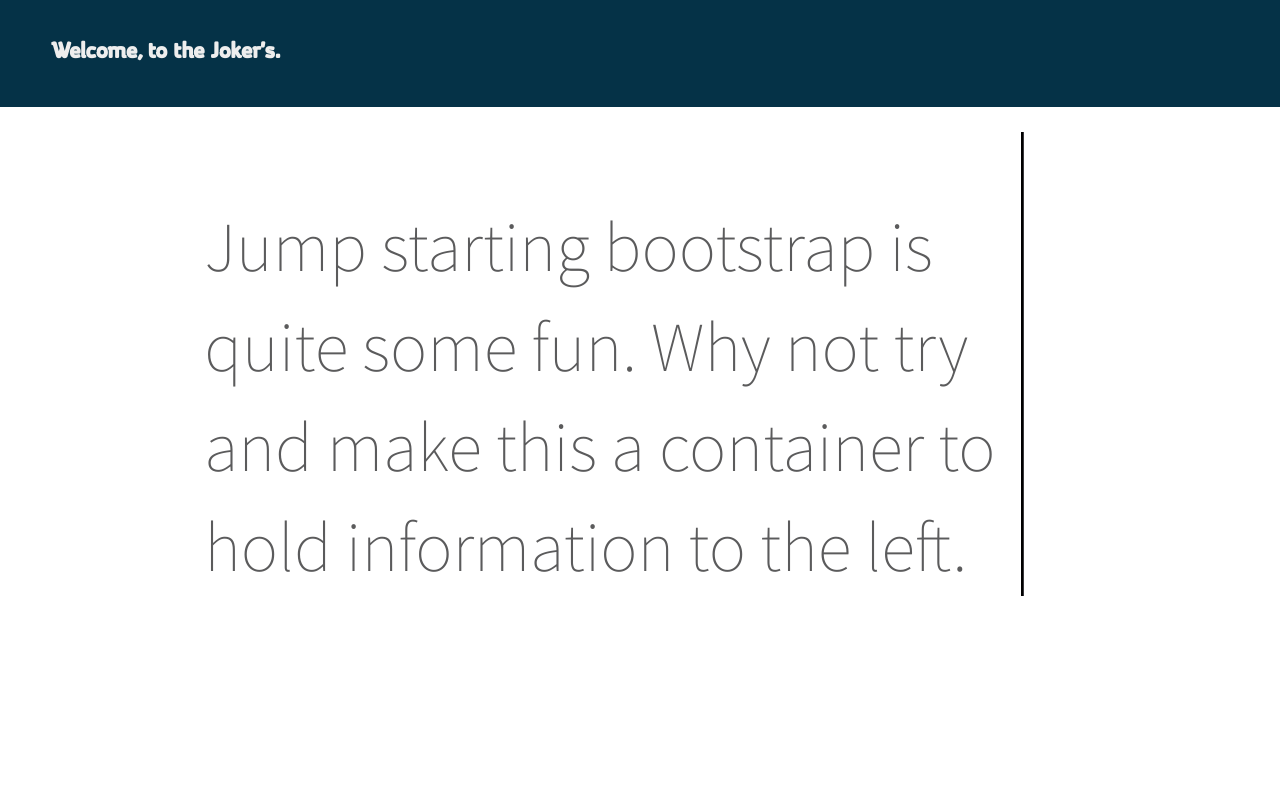
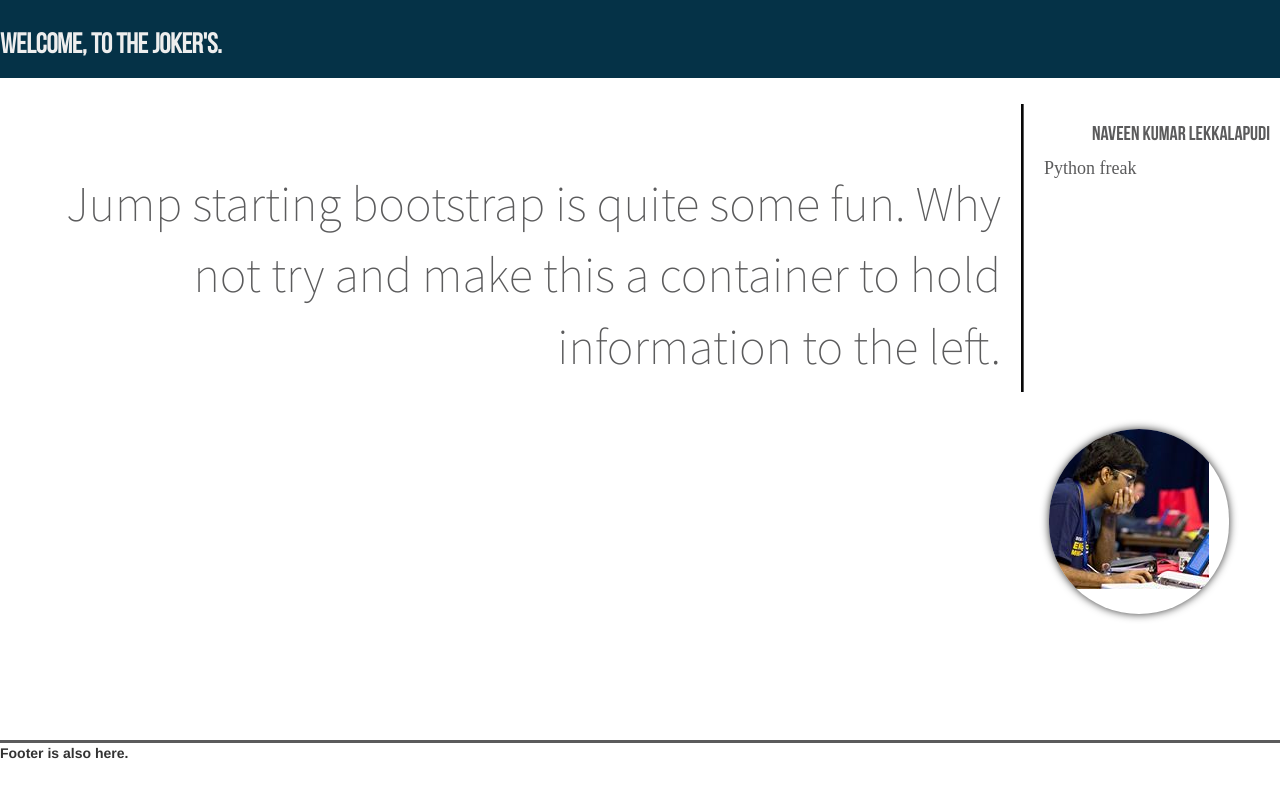
Before and after one commit to nave91/persona, a plain HTML site: page index.html in a window 1280 px wide. Drawn offline with Linux system fonts and the light colour scheme; a web font is replaced by a local one.

Commit message:
adding footer

```diff
--- a/css/main.css
+++ b/css/main.css
@@ -1,37 +1,108 @@
+
 @font-face {
-    font-family: 'Margot Regular';
-    src: url(../fonts/Margot%20Bold.ttf)
-    }
+    font-family: 'Nexa Slab Regular';
+    src: url(../fonts/Nexa%20Slab%20Regular.otf)
+}
+
+@font-face {
+    font-family: 'BebasNeue Regular';
+    src: url(../fonts/BebasNeue%20Regular.ttf)
+}
+@font-face {
+    font-family: 'BebasNeue Bold';
+    src: url(../fonts/BebasNeue%20Bold.ttf)
+}
+@font-face {
+    font-family: 'Aleo-Regular';
+    src: url(../fonts/Aleo-Regulat.otf)
+}
+
 body {
     font-family: 'Source Sans Pro', serif;
     font-size: 23px;
     font-weight: bolder
 }
 
-.startpage-box p{
+
+
+.startpage-leftbox {
+    padding-top:  5%;
+    width: 80%;
+    border-right: 3px solid #5B5B5C;
+    border-right-style: groove;
+    float: left;
+}
+.startpage-leftbox p{
     font-family: 'Source Sans Pro', serif;
-    font-size: 70px;
+    font-size: 50px;
     font-weight: 100;
-    padding-left: 20%;
+    padding-right: 20px;
     color: #5B5B5C;
+    text-align: right;
+}
+.startpage-rightbox {
+    width: 20%;
+    float: right;
+}
+.startpage-rightbox p{
+    font-family: 'Aleo-Regular', serif;
+    font-size: 18px;
+    font-weight: 100;
+    padding-left: 20px;
+    color: #5B5B5C;
+    text-align: left;
+}
+.startpage-rightbox h1{
+    font-family: 'BebasNeue Bold', serif;
+    font-size: 20px;
+    font-weight: 100;
+    padding-left: 2%;
+    padding-right: 10px;
+    right: 4%;
+    color: #5B5B5C;
+    text-align: right;
 }
 
-.startpage-box {
-    padding-top:  5%;
-    width: 80%;
-    border-right: 3px solid #3A393D;
-    border-right-style: groove;
-}
 
 .startpage-header {
-    font-family: 'Margot Regular', serif;
-    padding-top:  3%;
-    padding-left: 4%;
-    padding-bottom: 3%;
+    font-family: 'BebasNeue Regular', serif;
+    padding-top:  2%;
+    padding-bottom: 1%;
     margin-bottom: 2%;
     color: #eee;
     background-color: #053247;
-    font-size: 150%;
+    font-size: 200%;
+}
+.startpage-circle {
+	border-radius: 75px;
+	-webkit-border-radius: 150px;
+	-moz-border-radius: 150px;
+    box-shadow: 0 0 8px rgba(0, 0, 0, .8);
+	-webkit-box-shadow: 0 0 8px rgba(0, 0, 0, .8);
+	-moz-box-shadow: 0 0 8px rgba(0, 0, 0, .8);
+	background: url(../img/dp.jpg) no-repeat;
+    position: fixed;
+    bottom: 20%;
+    right: 4%;
+    padding-right: 10px;
+    padding-bottom: 2%;
+    padding-left: 10px;
+    margin-bottom: 2%;
+    max-height: 100%;
+    max-width: 100%;
+}
+.startpage-circle img {
+    opacity: 0;
+	filter: alpha(opacity=0);
+    max-height: 100%;
+    max-width: 100%;
 }
 
-.start
+
+.footer {
+    position:absolute;
+    bottom:0;
+    width:100%;
+    height:60px;
+    border-top: 3px solid #5B5B5C;
+}
--- a/index.html
+++ b/index.html
@@ -10,14 +10,22 @@
         <link href="css/bootstrap.css" rel=stylesheet type="text/css">
     </head>
     <body>
-            <div class="startpage-header">
-                Welcome, to the Joker's.
-            </div>
-        <div class="startpage-box">
+        <div class="startpage-header">
+            Welcome, to the Joker's.
+        </div>
+        <div class="startpage-leftbox">
             <p>
                 Jump starting bootstrap is quite some fun.
                 Why not try and make this a container to hold information to the left.
             </p>
+        <div class="startpage-circle"><img src="img/dp.jpg" alt="Joker" /></div>
+        </div>
+        <div class="startpage-rightbox">
+            <h1>Naveen Kumar Lekkalapudi</h1>
+            <p>Python freak</p>
+        </div>
+        <div class="footer">
+            Footer is also here.
         </div>
     </body>
 </html>
```
Also changed, not shown: fonts/Aleo-Bold.otf (added), fonts/Aleo-BoldItalic.otf (added), fonts/Aleo-Italic.otf (added), fonts/Aleo-Light.otf (added), fonts/Aleo-LightItalic.otf (added), fonts/Aleo-Regular.otf (added), fonts/BebasNeue Bold.ttf (added), fonts/BebasNeue Book.ttf (added), fonts/BebasNeue Light.ttf (added), fonts/BebasNeue Regular.ttf (added), fonts/BebasNeue Thin.ttf (added), fonts/Nexa Slab Bold.otf (added), fonts/Nexa Slab Regular.otf (added), img/dp.jpg (added).
